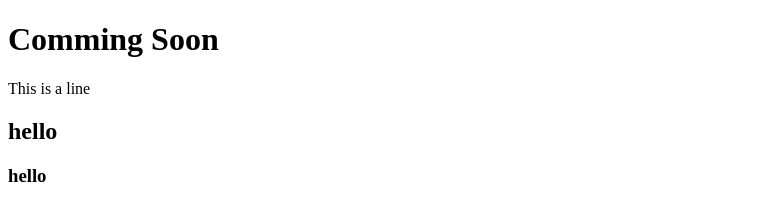
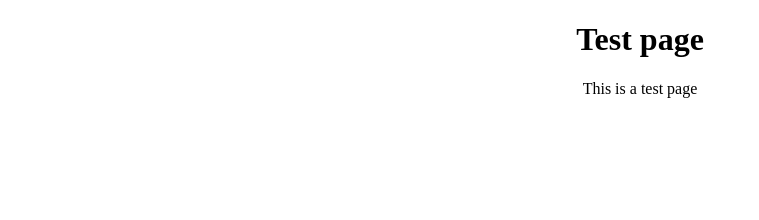
Before and after one commit to Hamorim85/git-101-LeWagon, a plain HTML site: page index.html in a window 1280 px wide. Shown: the whole page, without its empty margins (0-759 px from the left). Drawn offline with Linux system fonts and the light colour scheme.

Commit message:
center images

```diff
--- a/index.html
+++ b/index.html
@@ -2,13 +2,10 @@
 <html>
 <head>
 	<title>Le Wagon</title>
+	<link rel="stylesheet" href="style.css">
 </head>
 <body>
-	<div>
-		<h1> Comming Soon </h1>
-		<p> This is a line</p>
-		<h2>hello</h2>
-	</div>
-
-	<h3>hello</h3>
+	<h1>Test page</h1>
+	<p>This is a test page</p>
 </body>
+</html>
--- /dev/null
+++ b/style.css
@@ -0,0 +1,3 @@
+body {
+	text-align: center;
+}
```
